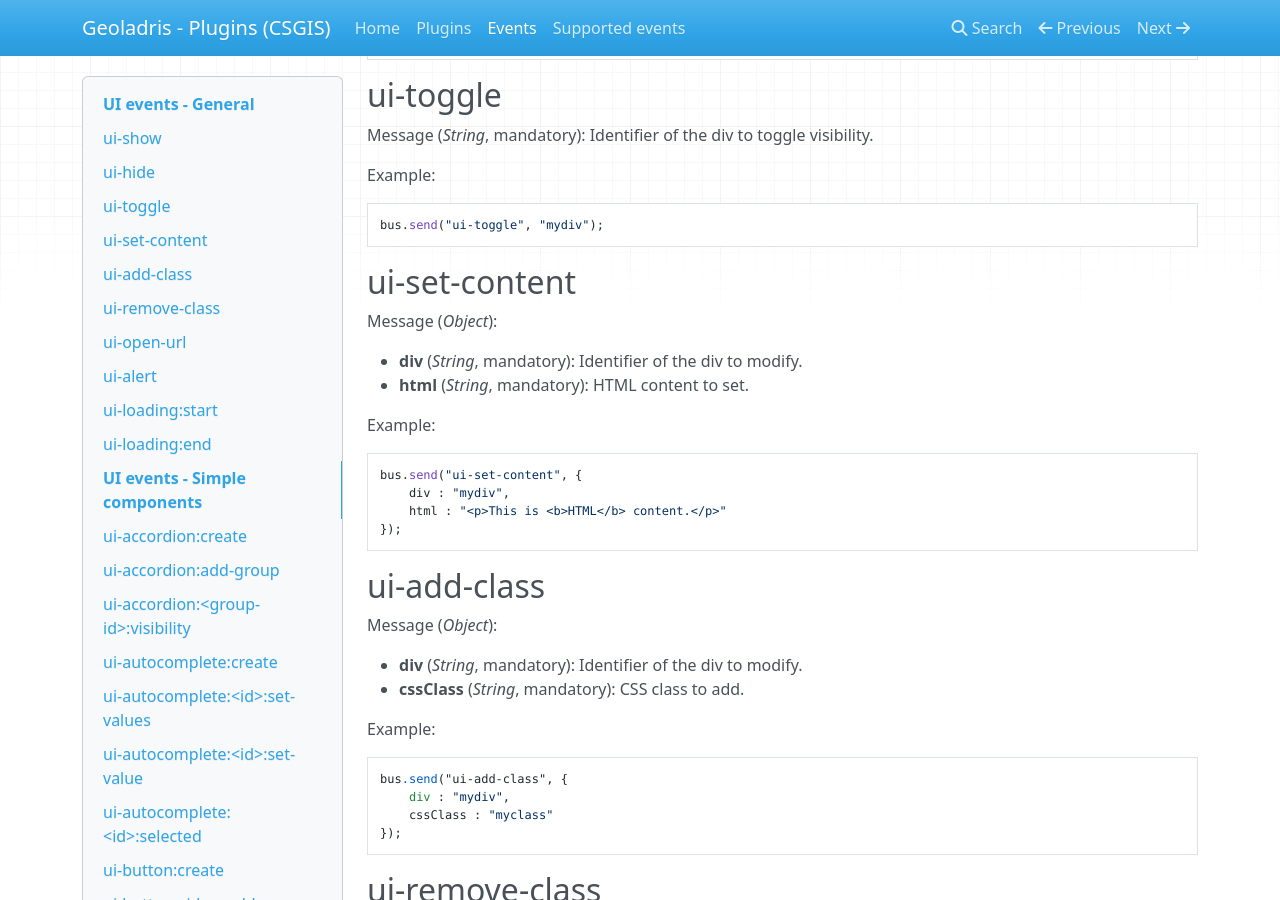
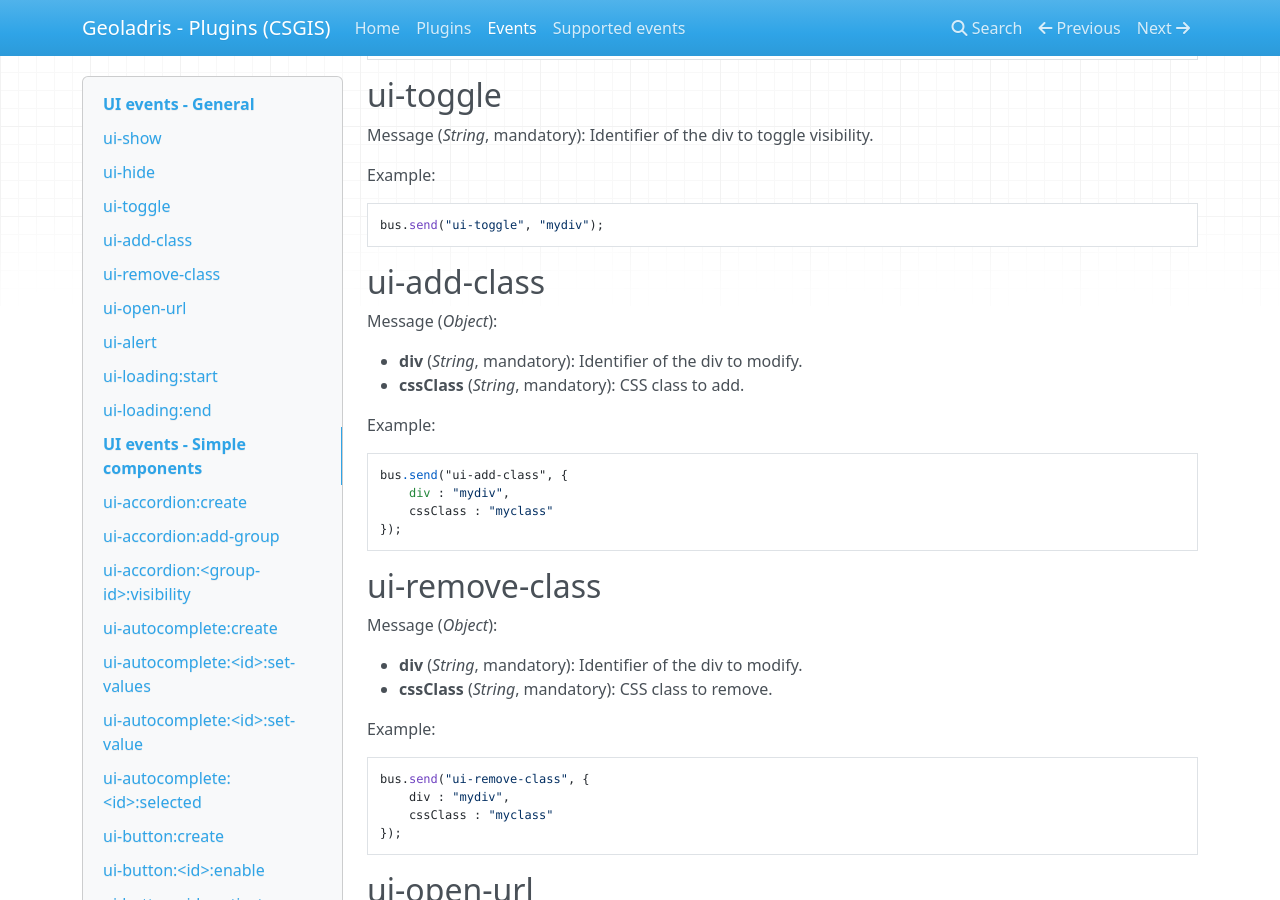
Before and after one commit to csgis/geoladris-ui, an MkDocs documentation site: the page built from docs/events.md, in a window 1280 px wide and 900 px high, scrolled down 431 px. Built offline with MkDocs 1.6.1, drawn with Linux system fonts in a browser that asks for light colours; nearby versions of some CDN libraries; old or Windows-style settings are respelled for this version of MkDocs.

Commit message:
Remove ui-set-content event

````diff
--- a/docs/events.md
+++ b/docs/events.md
@@ -26,21 +26,6 @@ Message (*String*, mandatory): Identifier of the div to toggle visibility.
 Example:
 ```javascript
 bus.send("ui-toggle", "mydiv");
-```
-
-## ui-set-content
-
-Message (*Object*):
-
-* **div** (*String*, mandatory): Identifier of the div to modify.
-* **html** (*String*, mandatory): HTML content to set.
-
-Example:
-```javascript
-bus.send("ui-set-content", {
-    div : "mydiv",
-    html : "<p>This is <b>HTML</b> content.</p>"
-});
 ```
 
 ## ui-add-class
````
Also changed, not shown: 3 other files.
